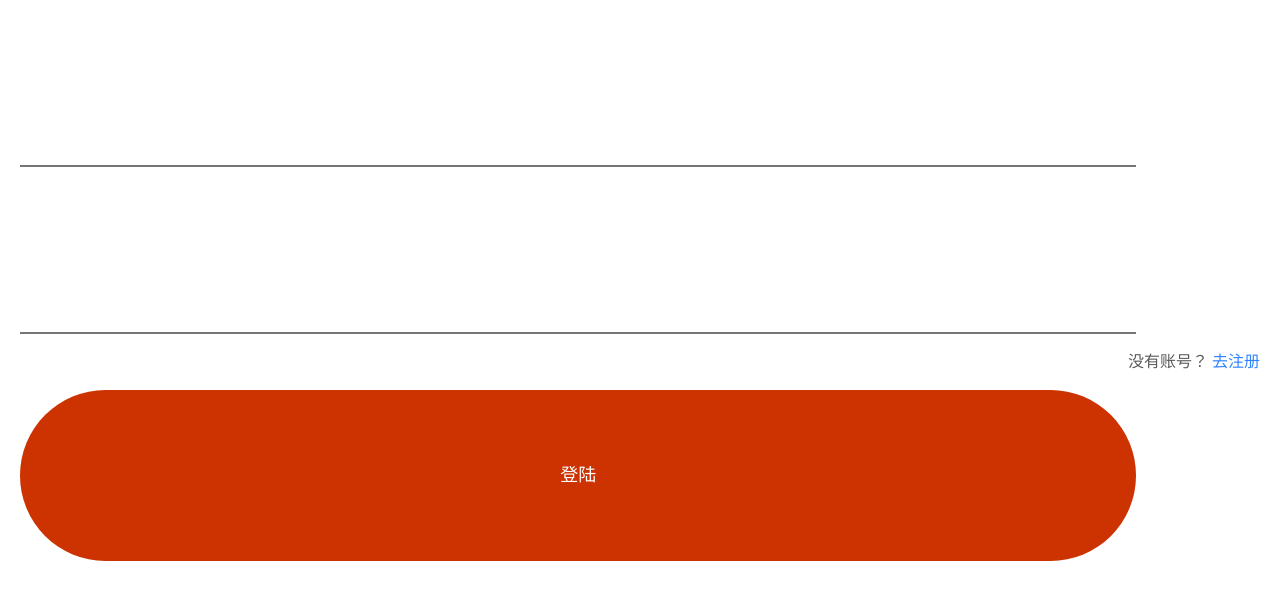
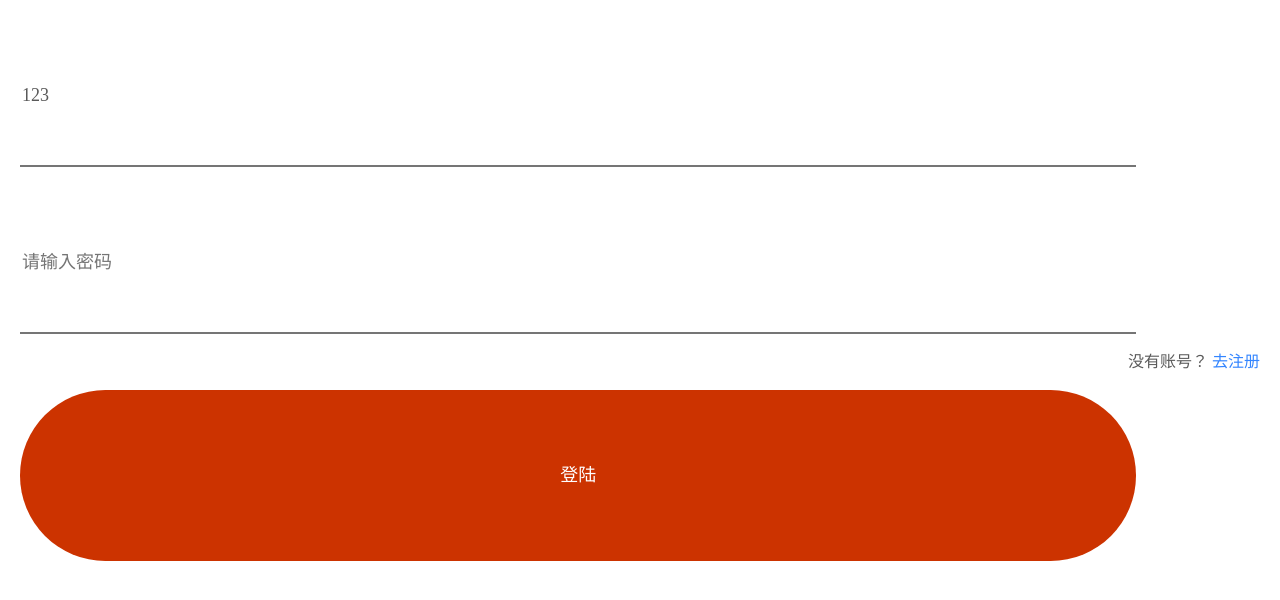
Before and after one commit to chen970526/project, a Vue app: page /#/login in a window 1280 px wide. Shown: the top 600 px of the page. Built offline with nearby package versions, Linux system fonts and the light colour scheme; a small style sheet from the web is missing.

Commit message:
实现文本框的一些小功能

```diff
--- a/src/components/hm_input.vue
+++ b/src/components/hm_input.vue
@@ -1,9 +1,41 @@
 <template>
-  <input type="text" class="inp" />
+  <input type="text" class="inp" :value="value" @input="handlerinput" @blur="handlerblur" />
 </template>
 
 <script>
-export default {}
+export default {
+  data () {
+    return {}
+  },
+  props: ['value', 'rules', 'msg_err'],
+  // mounted() {
+  //   this.statu = !!this.value
+  // },
+  methods: {
+    handlerinput (event) {
+      // console.log(event)
+      let value = event.target.value
+      // console.log(value)
+      if (this.rules) {
+        if (this.rules.test(value)) {
+          this.statu = true
+        } else {
+          this.statu = false
+        }
+      } else {
+        this.statu = !!value
+      }
+      this.$emit('input', value)
+    },
+    handlerblur (event) {
+      if (this.rules && !this.rules.test(event.target.value)) {
+        // 给出提示
+        // console.log(this.msg_err)
+        this.$toast.fail(this.msg_err)
+      }
+    }
+  }
+}
 </script>
 
 <style lang='less' scoped>
--- a/src/view/Login.vue
+++ b/src/view/Login.vue
@@ -12,10 +12,15 @@
         <span class="iconfont iconnew"></span>
       </div>
       <div class="inputs">
-        <!-- <input  placeholder="请输入手机号" class="input" /> -->
-        <hminput></hminput>
-        <!-- <input placeholder="密码" class="input" type="password" /> -->
-          <hminput></hminput>
+        <hminput
+          placeholder="请输入用户名/手机号"
+          :value="users.username"
+          @input="hanlderinput"
+          :rules="/^1\d{10}$/"
+          msg_err="手机号输入不合法，请输入11位手机号"
+        ></hminput>
+
+        <hminput type="password" placeholder="请输入密码"></hminput>
       </div>
       <p class="tips">
         没有账号？
@@ -30,12 +35,24 @@
 import hminput from '@/components/hm_input.vue'
 import hmbutton from '@/components/hm_button.vue'
 export default {
+  data () {
+    return {
+      users: {
+        username: '123',
+        password: '222'
+      }
+    }
+  },
   components: {
-    hmbutton, hminput
+    hmbutton,
+    hminput
   },
   methods: {
     login () {
       this.$toast.fail(this.msg_err)
+    },
+    hanlderinput (data) {
+      this.users.username = data
     }
   }
 }
```
